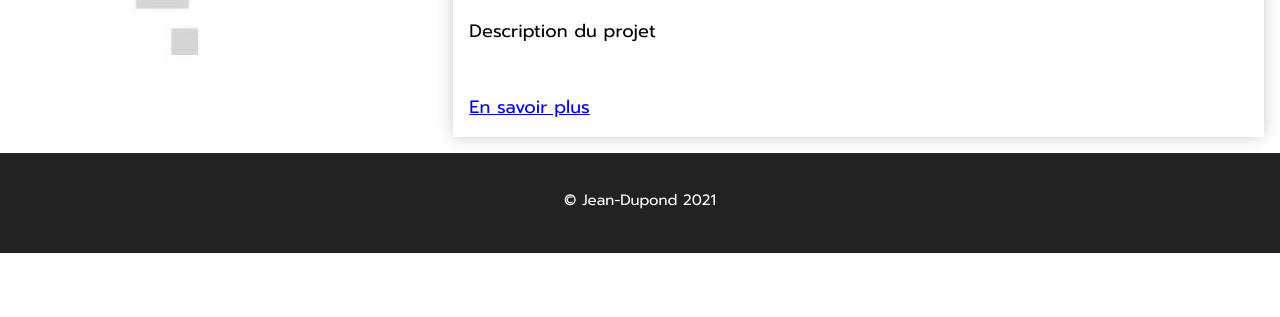
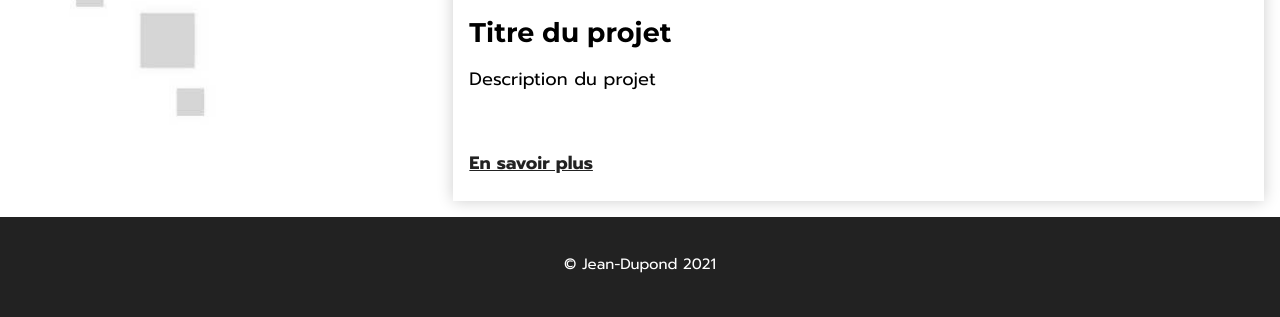
Before and after one commit to alternative-rvb/portfolio-jean-dupond, a PHP site: page /projets.php in a window 1280 px wide. Shown: the part 1965-2282 px from the top of the page. Before the commit the page ends 2218 px from the top, so only its background shows below. Run offline with PHP 8.4, Linux system fonts and the light colour scheme.

Commit message:
Ajustement boutons

```diff
--- a/css/master.css
+++ b/css/master.css
@@ -178,6 +178,38 @@ blockquote i {
     /*Passe en avant plan*/
 }
 
+.btn{
+    display: inline-block;
+    padding: 0.5rem 1rem;/*HB - GD*/
+    background-color: var(--dark);
+    border: 4px solid transparent;
+    color: var(--white);
+    border-radius: 4px;
+    text-decoration: none;
+    font-weight: bold;
+    text-transform: uppercase;
+    transition: color 200ms, border 200ms, background 200ms;
+    margin-left: auto;
+    white-space: nowrap;
+}
+
+.btn:hover {
+    background-color: transparent;
+    border: 4px solid var(--dark);
+    color: var(--dark);
+}
+
+.btn-link {
+    display: inline-block;
+    padding: 0.5rem 0;/*HB - GD*/
+    font-weight: bold;
+    transition: color 200ms, border 200ms, background 200ms;
+    white-space: nowrap;
+    color: var(--dark);
+}
+
+
+
 .sm__link {
     text-decoration: none;
     color: var(--dark);
--- a/css/topnav.css
+++ b/css/topnav.css
@@ -31,28 +31,6 @@
     /* flex: 1 1 150px; */
 }
 
-
-.btn{
-    display: inline-block;
-    padding: 1rem 2rem;/*HB - GD*/
-    background-color: transparent;
-    border: 4px solid var(--primary);
-    color: var(--primary);
-    border-radius: 4px;
-    text-decoration: none;
-    font-weight: bold;
-    text-transform: uppercase;
-    transition: border 500ms, background 500ms;
-    margin-left: auto;
-    white-space: nowrap;
-}
-
-.btn:hover {
-    background-color: var(--primary);
-    border: 4px solid transparent;
-    color: var(--white);
-}
-
 .btn-cta{
     display: inline-block;
     padding: 1rem 2rem;/*HB - GD*/
@@ -63,7 +41,7 @@
     text-decoration: none;
     font-weight: bold;
     text-transform: uppercase;
-    transition: border 500ms, background 500ms;
+    transition: color 200ms, border 200ms, background 200ms;
     margin-left: auto;
     white-space: nowrap;
 }
--- a/projets.php
+++ b/projets.php
@@ -59,7 +59,7 @@
                         <p>Description du projet</p>
                     </div>
                     <footer class="summary__footer p-1">
-                        <a href="#">En savoir plus</a>
+                        <a class="btn-link" href="#">En savoir plus</a>
                     </footer>
                 </article>
                 <article class="summary f-l shadow">
@@ -71,7 +71,7 @@
                         <p>Description du projet</p>
                     </div>
                     <footer class="summary__footer p-1">
-                        <a href="#">En savoir plus</a>
+                        <a class="btn-link" href="#">En savoir plus</a>
                     </footer>
                 </article>
                 <article class="summary f-l shadow">
@@ -83,7 +83,7 @@
                         <p>Description du projet</p>
                     </div>
                     <footer class="summary__footer p-1">
-                        <a href="#">En savoir plus</a>
+                        <a class="btn-link" href="#">En savoir plus</a>
                     </footer>
                 </article>
                 <article class="summary f-l shadow">
@@ -95,7 +95,7 @@
                         <p>Description du projet</p>
                     </div>
                     <footer class="summary__footer p-1">
-                        <a href="#">En savoir plus</a>
+                        <a class="btn-link" href="#">En savoir plus</a>
                     </footer>
                 </article>
                 <article class="summary f-l shadow">
@@ -107,7 +107,7 @@
                         <p>Description du projet</p>
                     </div>
                     <footer class="summary__footer p-1">
-                        <a href="#">En savoir plus</a>
+                        <a class="btn-link" href="#">En savoir plus</a>
                     </footer>
                 </article>
                 <article class="summary f-l shadow">
@@ -119,7 +119,7 @@
                         <p>Description du projet</p>
                     </div>
                     <footer class="summary__footer p-1">
-                        <a href="#">En savoir plus</a>
+                        <a class="btn-link" href="#">En savoir plus</a>
                     </footer>
                 </article>
                 <article class="summary f-l shadow">
@@ -131,7 +131,7 @@
                         <p>Description du projet</p>
                     </div>
                     <footer class="summary__footer p-1">
-                        <a href="#">En savoir plus</a>
+                        <a class="btn-link" href="#">En savoir plus</a>
                     </footer>
                 </article>
             </div>
```
